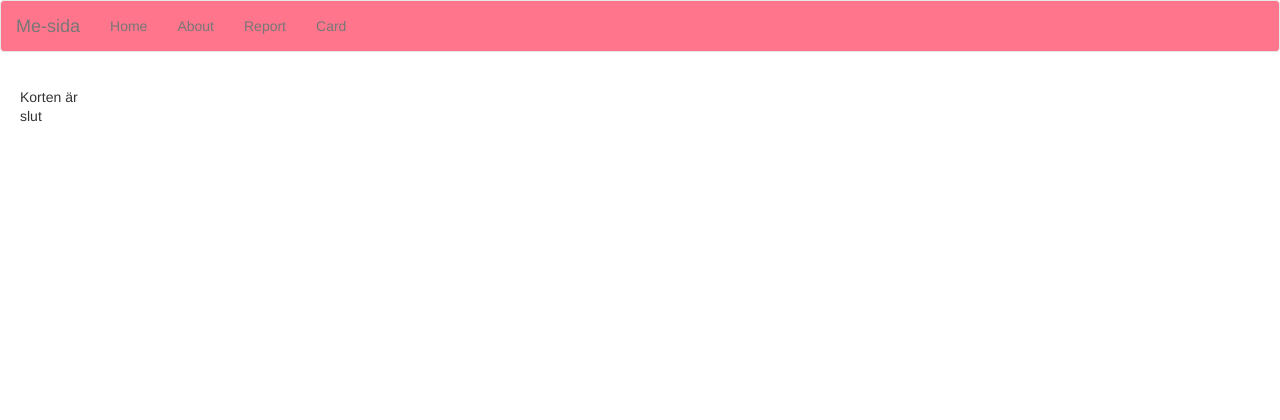
After one commit to agnesrodhe/report, a Symfony app: template templates/card/draw.html.twig in a window 1280 px wide. The commit adds this page. Shown: the top 420 px of the page. Run offline with Twig, Linux system fonts and the light colour scheme; the template is opened without the code that fills it, so the values that code supplies are empty; some libraries are stand-ins or nearby versions.

Commit message:
Draw function added

```diff
--- a/public/css/style.css
+++ b/public/css/style.css
@@ -67,3 +67,8 @@ footer {
     grid-column: 1/14;
     justify-self: center;
 }
+
+.card-left {
+    grid-column: 1/15;
+    grid-row: 2/2;
+}
--- /dev/null
+++ b/templates/card/draw.html.twig
@@ -0,0 +1,40 @@
+{% extends "base.html.twig" %}
+
+{% block title %}Dice{% endblock %}
+
+{% block content %}
+<div class="deckdiv">
+    {% if card != NULL %}
+        {% set value = card.getValue() %}
+        {% if card.getColor() == "♥" %}
+        <div>
+            <p class="card red color">{{ card.getColor() }} </p>
+            <p class="card value">{{ value }} </p>
+        </div>
+        {% elseif card.getColor() == "♣" %}
+        <div>
+            <p class="card black color">{{ card.getColor() }} </p>
+            <p class="card value">{{ value }} </p>
+        </div>
+        {% elseif card.getColor() == "♦" %}
+        <div>
+            <p class="card red color">{{ card.getColor() }} </p>
+            <p class="card value">{{ value }} </p>
+        </div>
+        {% elseif card.getColor() == "♠" %}
+        <div>
+            <p class="card black color">{{ card.getColor() }} </p>
+            <p class="card value">{{ value }} </p>
+        </div>
+        {% else %}
+            <p class="card">{{ card.getColor() }} {{ value }} </p>
+        {% endif %}
+        <h4 class="card-left">Kort kvar: {{ left }}st</h4>
+    {% else %}
+        <p>Korten är slut</p>
+    {% endif %}
+
+</div>
+
+
+{% endblock %}
```
Also changed, not shown: src/Card/Deck.php (+13 -1 lines), src/Controller/CardController.php (+21 -7 lines).
